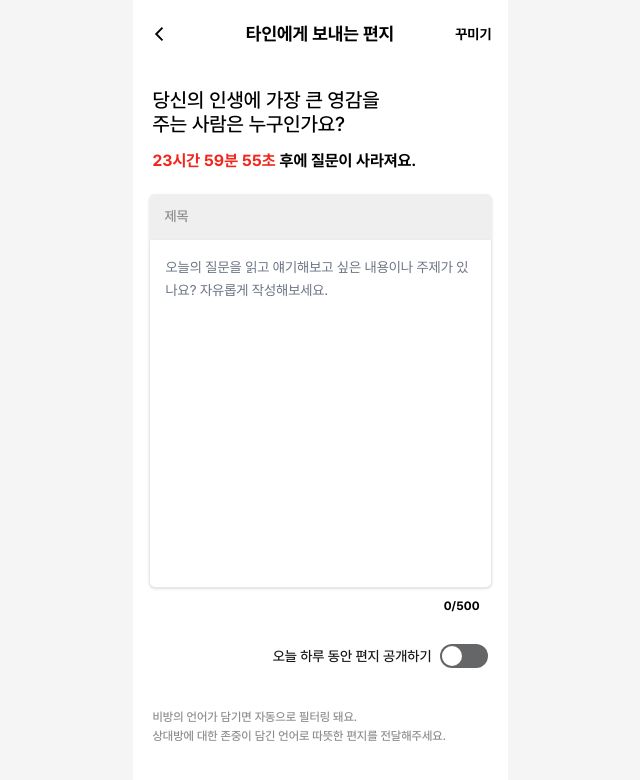
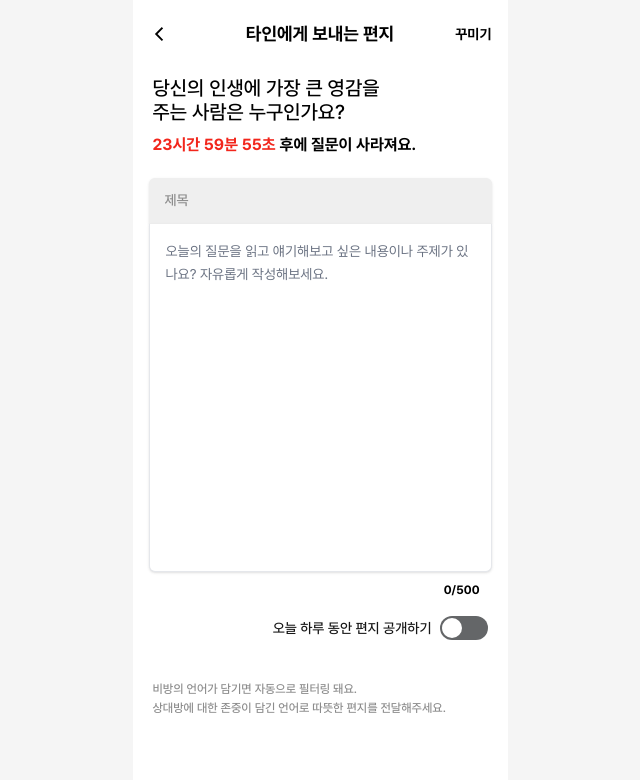
Before and after one commit to soksak-letter/soksak-Front, a React (Vite) app: page /letter/anon-draft in a window 1280 px wide. Shown: the top 780 px of the page, without its empty margins (320-960 px from the left). Built offline with nearby package versions, Linux system fonts and the light colour scheme.

Commit message:
[#19] style : 너비 맞추기

```diff
--- a/src/pages/letter/AnonDraftPage.tsx
+++ b/src/pages/letter/AnonDraftPage.tsx
@@ -40,7 +40,7 @@ const AnonDraftPage = () => {
         rightElement={<button>꾸미기</button>}
         onBack={handleBack}
       />
-      <div className='flex flex-col items-start p-5 gap-3'>
+      <div className='flex flex-col items-start p-5 -mt-3 gap-2'>
         <p className='text-black font-medium text-[20px] leading-[120%] w-[251px]'>
           당신의 인생에 가장 큰 영감을
           <br />
@@ -54,7 +54,7 @@ const AnonDraftPage = () => {
       <div className='px-4'>
         <LetterTextBox value={letter} onChange={setLetter} className='w-[343px] h-[394px]' />
       </div>
-      <div className='flex items-center justify-end p-5 gap-2'>
+      <div className='flex items-center justify-end p-5 -mt-3 gap-2'>
         <span className='text-[var(--color-text-normal)] text-[14px] font-medium'>
           오늘 하루 동안 편지 공개하기
         </span>
```
